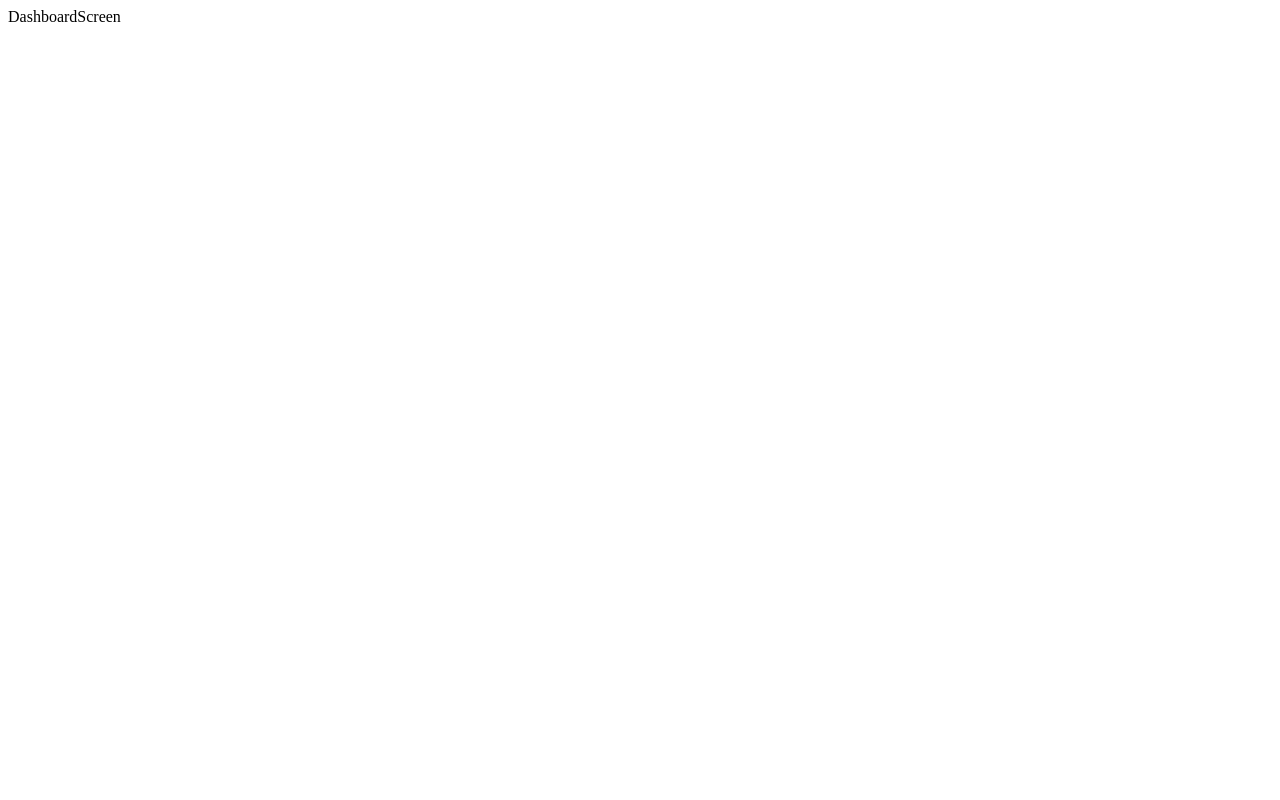
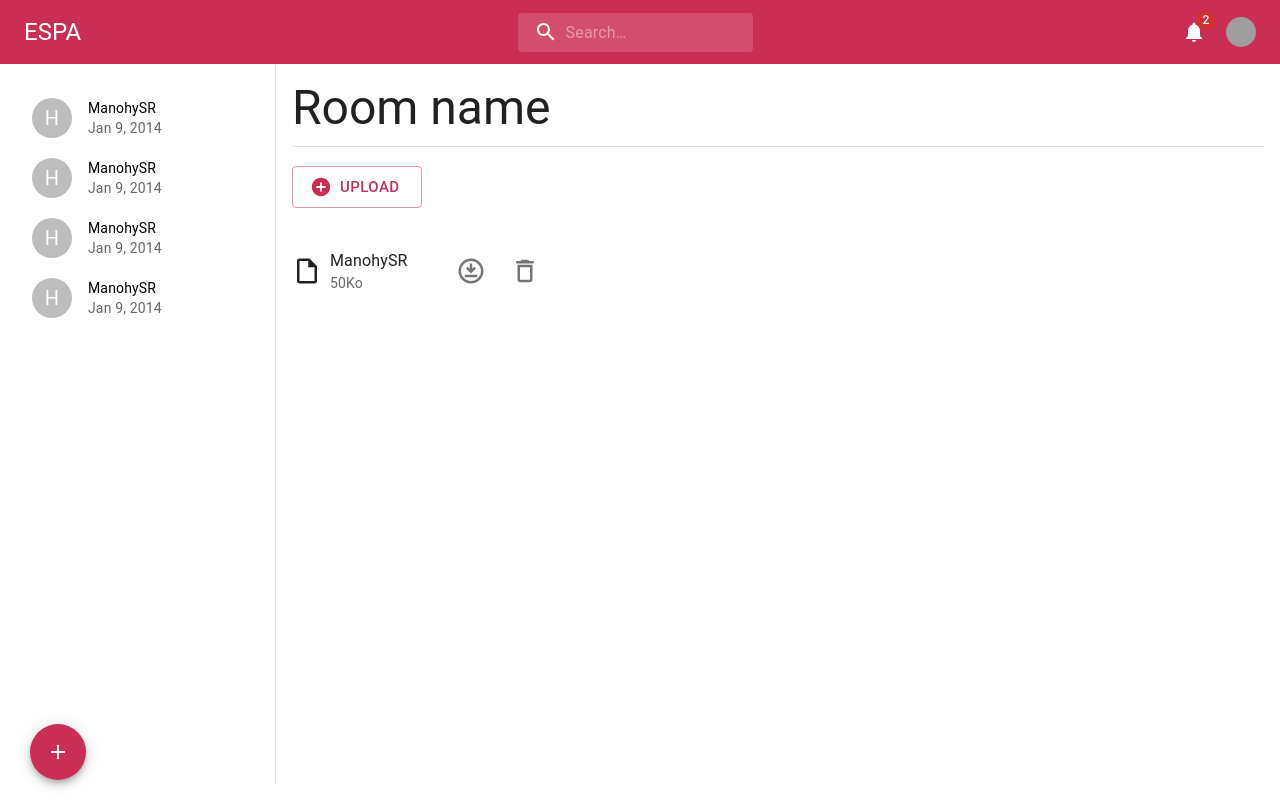
Before and after one commit to 12nomad/hiu-client, a React (Create React App) app: page /dashboard in a window 1280 px wide. Built offline with nearby package versions, Linux system fonts and the light colour scheme; grey boxes are pictures that could not be loaded.

Commit message:
make dashboardScreen

```diff
--- a/package.json
+++ b/package.json
@@ -5,6 +5,7 @@
   "dependencies": {
     "@emotion/react": "^11.9.0",
     "@emotion/styled": "^11.8.1",
+    "@mui/icons-material": "^5.6.2",
     "@mui/material": "^5.6.2",
     "@testing-library/jest-dom": "^5.16.4",
     "@testing-library/react": "^13.1.1",
@@ -14,6 +15,7 @@
     "react-icons": "^4.3.1",
     "react-router-dom": "^6.3.0",
     "react-scripts": "5.0.1",
+    "styled-components": "^5.3.5",
     "web-vitals": "^2.1.4"
   },
   "scripts": {
--- a/src/components/Feed.jsx
+++ b/src/components/Feed.jsx
@@ -21,11 +21,6 @@ const Feed = () => {
       ) : (
         <>
           <Post />
-          <Post />
-          <Post />
-          <Post />
-          <Post />
-          <Post />
         </>
       )}
     </Box>
--- a/src/components/Navbar.jsx
+++ b/src/components/Navbar.jsx
@@ -1,13 +1,19 @@
+import SearchIcon from '@mui/icons-material/Search';
+
+
+
 import { Mail, Notifications, Pets } from "@mui/icons-material";
 import {
   AppBar,
   Avatar,
   Badge,
   Box,
+  CssBaseline,
   InputBase,
   Menu,
   MenuItem,
   styled,
+  alpha,
   Toolbar,
   Typography,
 } from "@mui/material";
@@ -18,12 +24,12 @@ const StyledToolbar = styled(Toolbar)({
   justifyContent: "space-between",
 });
 
-const Search = styled("div")(({ theme }) => ({
-  backgroundColor: "white",
-  padding: "0 10px",
-  borderRadius: theme.shape.borderRadius,
-  width: "40%",
-}));
+// const Search = styled("div")(({ theme }) => ({
+//   backgroundColor: "white",
+//   padding: "0 10px",
+//   borderRadius: theme.shape.borderRadius,
+//   width: "40%",
+// }));
 
 const Icons = styled(Box)(({ theme }) => ({
   display: "none",
@@ -42,22 +48,69 @@ const UserBox = styled(Box)(({ theme }) => ({
     display: "none",
   },
 }));
+
+//search component
+const Search = styled('div')(({ theme }) => ({
+  position: 'relative',
+  borderRadius: theme.shape.borderRadius,
+  backgroundColor: alpha(theme.palette.common.white, 0.15),
+  '&:hover': {
+    backgroundColor: alpha(theme.palette.common.white, 0.25),
+  },
+  marginRight: theme.spacing(2),
+  marginLeft: 0,
+  width: '100%',
+  [theme.breakpoints.up('sm')]: {
+    marginLeft: theme.spacing(3),
+    width: 'auto',
+  },
+}));
+const SearchIconWrapper = styled('div')(({ theme }) => ({
+  padding: theme.spacing(0, 2),
+  height: '100%',
+  position: 'absolute',
+  pointerEvents: 'none',
+  display: 'flex',
+  alignItems: 'center',
+  justifyContent: 'center',
+}));
+
+const StyledInputBase = styled(InputBase)(({ theme }) => ({
+  color: 'inherit',
+  '& .MuiInputBase-input': {
+    padding: theme.spacing(1, 1, 1, 0),
+    // vertical padding + font size from searchIcon
+    paddingLeft: `calc(1em + ${theme.spacing(4)})`,
+    transition: theme.transitions.create('width'),
+    width: '100%',
+    [theme.breakpoints.up('md')]: {
+      width: '20ch',
+    },
+  },
+}));
+
 const Navbar = () => {
   const [open, setOpen] = useState(false);
   return (
-    <AppBar position="sticky">
+    <>
+    <CssBaseline />
+    <AppBar position="sticky" elevation={0}>
       <StyledToolbar>
-        <Typography variant="h6" sx={{ display: { xs: "none", sm: "block" } }}>
-          LAMA DEV
+        <Typography variant="h5" sx={{ display: { xs: "none", sm: "block" } }}>
+          ESPA
         </Typography>
+        {/* logo */}
         <Pets sx={{ display: { xs: "block", sm: "none" } }} />
-        <Search>
-          <InputBase placeholder="search..." />
-        </Search>
+          <Search>
+            <SearchIconWrapper>
+              <SearchIcon />
+            </SearchIconWrapper>
+            <StyledInputBase
+              placeholder="Search…"
+              inputProps={{ 'aria-label': 'search' }}
+            />
+          </Search>
         <Icons>
-          <Badge badgeContent={4} color="error">
-            <Mail />
-          </Badge>
           <Badge badgeContent={2} color="error">
             <Notifications />
           </Badge>
@@ -94,6 +147,7 @@ const Navbar = () => {
         <MenuItem>Logout</MenuItem>
       </Menu>
     </AppBar>
+    </>
   );
 };
 
--- a/src/components/Post.jsx
+++ b/src/components/Post.jsx
@@ -1,57 +1,60 @@
-import { Favorite, FavoriteBorder, MoreVert, Share } from "@mui/icons-material";
-import {
-  Avatar,
-  Card,
-  CardActions,
-  CardContent,
-  CardHeader,
-  CardMedia,
-  Checkbox,
-  IconButton,
-  Typography,
-} from "@mui/material";
+import AddCircleOutlinedIcon from '@mui/icons-material/AddCircleOutlined';
+import { Avatar, Button, Divider, IconButton, List, ListItem, ListItemAvatar, ListItemButton, ListItemText, Stack, styled, Typography } from '@mui/material';
+import { Box } from '@mui/system';
+import InsertDriveFileOutlinedIcon from '@mui/icons-material/InsertDriveFileOutlined';
+import DeleteOutlineOutlinedIcon from '@mui/icons-material/DeleteOutlineOutlined';
+import DownloadForOfflineOutlinedIcon from '@mui/icons-material/DownloadForOfflineOutlined';
+
+
+
+import styles from "styled-components"
+
+// const StyledH2 = styles.h2`
+//   color: "red"
+// `
+
+const StyledWrapper = styles.h2`
+  color: red
+`
+
+// import "./azerty.css"
+
 const Post = () => {
   return (
-    <Card sx={{ margin: 5 }}>
-      <CardHeader
-        avatar={
-          <Avatar sx={{ bgcolor: "red" }} aria-label="recipe">
-            R
-          </Avatar>
-        }
-        action={
-          <IconButton aria-label="settings">
-            <MoreVert />
-          </IconButton>
-        }
-        title="John Doe"
-        subheader="September 14, 2022"
-      />
-      <CardMedia
-        component="img"
-        height="20%"
-        image="https://images.pexels.com/photos/4534200/pexels-photo-4534200.jpeg?auto=compress&cs=tinysrgb&w=1260&h=750&dpr=2"
-        alt="Paella dish"
-      />
-      <CardContent>
-        <Typography variant="body2" color="text.secondary">
-          This impressive paella is a perfect party dish and a fun meal to cook
-          together with your guests. Add 1 cup of frozen peas along with the
-          mussels, if you like.
-        </Typography>
-      </CardContent>
-      <CardActions disableSpacing>
-        <IconButton aria-label="add to favorites">
-          <Checkbox
-            icon={<FavoriteBorder />}
-            checkedIcon={<Favorite sx={{ color: "red" }} />}
-          />
-        </IconButton>
-        <IconButton aria-label="share">
-          <Share />
-        </IconButton>
-      </CardActions>
-    </Card>
+    <>
+    <Typography variant='h3'>
+      Room name
+    </Typography>
+    <Divider sx={{ marginTop: "1%" }} />
+    <Box sx={{ marginTop: "2%" }}>
+      <Box>
+        <Button variant='outlined' size='large' startIcon={<AddCircleOutlinedIcon />}>
+          Upload
+        </Button>
+      </Box>
+      <Box width="30%" marginTop={5}>
+        <Stack direction="row" width="50%" spacing={5} sx={{ marginTop: "1%", diplay: "flex", alignItems: "center" }}>
+          <Box>
+            <Stack direction="row" spacing={1} sx={{ display: "flex", alignItems: "center" }}>
+              <InsertDriveFileOutlinedIcon sx={{ fontSize: "30px" }}/>
+                <ListItemText primary="ManohySR" secondary="50Ko" />
+            </Stack>
+          </Box>
+          <Box>
+            <Stack direction="row" spacing={1}>
+              <IconButton>
+                <DownloadForOfflineOutlinedIcon sx={{ fontSize: "30px" }}/>
+              </IconButton>
+              <IconButton>
+                <DeleteOutlineOutlinedIcon sx={{ fontSize: "30px" }}/>
+              </IconButton>
+            </Stack>
+          </Box>
+        </Stack>
+      </Box>
+    </Box>
+
+    </>
   );
 };
 
--- a/src/components/Sidebar.jsx
+++ b/src/components/Sidebar.jsx
@@ -1,96 +1,80 @@
+// import {
+//   AccountBox,
+//   Article,
+//   Group,
+//   Home,
+//   ModeNight,
+//   Person,
+//   Settings,
+//   Storefront,
+// } from "@mui/icons-material";
 import {
-  AccountBox,
-  Article,
-  Group,
-  Home,
-  ModeNight,
-  Person,
-  Settings,
-  Storefront,
-} from "@mui/icons-material";
-import {
+  Avatar,
   Box,
   List,
   ListItem,
+  ListItemAvatar,
   ListItemButton,
   ListItemIcon,
   ListItemText,
-  Switch,
+  styled,
+  Divider
 } from "@mui/material";
 import React from "react";
+import theme from "../theme";
 
-const Sidebar = ({mode,setMode}) => {
+
+const Sidebar = () => {
   return (
-    <Box flex={1} p={2} sx={{ display: { xs: "none", sm: "block" } }}>
+    <>
+    <Box flex={1} p={2} sx={{ width: "300px", height: "90vh" }}>
       <Box position="fixed">
-        <List>
-          <ListItem disablePadding>
-            <ListItemButton component="a" href="#home">
-              <ListItemIcon>
-                <Home />
-              </ListItemIcon>
-              <ListItemText primary="Homepage" />
+        <List dense sx={{ width: '100%', maxWidth: 360, color : "black" }}>
+              <ListItem
+                  disablePadding
+                >
+                <ListItemButton>
+                  <ListItemAvatar>
+                  <Avatar>H</Avatar>
+                  </ListItemAvatar>
+                  <ListItemText primary="ManohySR" secondary="Jan 9, 2014" />
                 </ListItemButton>
               </ListItem>
-          <ListItem disablePadding>
-            <ListItemButton component="a" href="#simple-list">
-              <ListItemIcon>
-                <Article />
-              </ListItemIcon>
-              <ListItemText primary="Pages" />
+              <ListItem
+                disablePadding
+              >
+                <ListItemButton>
+                  <ListItemAvatar>
+                  <Avatar>H</Avatar>
+                  </ListItemAvatar>
+                  <ListItemText primary="ManohySR" secondary="Jan 9, 2014" />
                 </ListItemButton>
               </ListItem>
-          <ListItem disablePadding>
-            <ListItemButton component="a" href="#simple-list">
-              <ListItemIcon>
-                <Group />
-              </ListItemIcon>
-              <ListItemText primary="Groups" />
+              <ListItem
+                disablePadding
+              >
+                <ListItemButton>
+                  <ListItemAvatar>
+                  <Avatar>H</Avatar>
+                  </ListItemAvatar>
+                  <ListItemText primary="ManohySR" secondary="Jan 9, 2014" />
                 </ListItemButton>
               </ListItem>
-          <ListItem disablePadding>
-            <ListItemButton component="a" href="#simple-list">
-              <ListItemIcon>
-                <Storefront />
-              </ListItemIcon>
-              <ListItemText primary="Marketplace" />
-            </ListItemButton>
-          </ListItem>
-          <ListItem disablePadding>
-            <ListItemButton component="a" href="#simple-list">
-              <ListItemIcon>
-                <Person />
-              </ListItemIcon>
-              <ListItemText primary="Friends" />
-            </ListItemButton>
-          </ListItem>
-          <ListItem disablePadding>
-            <ListItemButton component="a" href="#simple-list">
-              <ListItemIcon>
-                <Settings />
-              </ListItemIcon>
-              <ListItemText primary="Settings" />
-            </ListItemButton>
-          </ListItem>
-          <ListItem disablePadding>
-            <ListItemButton component="a" href="#simple-list">
-              <ListItemIcon>
-                <AccountBox />
-              </ListItemIcon>
-              <ListItemText primary="Profile" />
-            </ListItemButton>
-          </ListItem>
-          <ListItem disablePadding>
-            <ListItemButton component="a" href="#simple-list">
-              <ListItemIcon>
-                <ModeNight />
-              </ListItemIcon>
-              <Switch onChange={e=>setMode(mode === "light" ? "dark" : "light")}/>
+              <ListItem
+                disablePadding
+              >
+                <ListItemButton>
+                  <ListItemAvatar>
+                  <Avatar>H</Avatar>
+                  </ListItemAvatar>
+                  <ListItemText primary="ManohySR" secondary="Jan 9, 2014" />
                 </ListItemButton>
               </ListItem>
         </List>
       </Box>
     </Box>
+    <Divider orientation="vertical" flexItem/>
+    </>
   );
 };
 
--- a/src/index.css
+++ b/src/index.css
@@ -1,13 +1,5 @@
-body {
+* {
+  box-sizing: border-box;
+  padding: 0;
   margin: 0;
-  font-family: -apple-system, BlinkMacSystemFont, 'Segoe UI', 'Roboto', 'Oxygen',
-    'Ubuntu', 'Cantarell', 'Fira Sans', 'Droid Sans', 'Helvetica Neue',
-    sans-serif;
-  -webkit-font-smoothing: antialiased;
-  -moz-osx-font-smoothing: grayscale;
 }
-
-code {
-  font-family: source-code-pro, Menlo, Monaco, Consolas, 'Courier New',
-    monospace;
-}
--- a/src/screens/DashboardScreen.jsx
+++ b/src/screens/DashboardScreen.jsx
@@ -1,5 +1,31 @@
+import Sidebar from "../components/Sidebar";
+import Feed from "../components/Feed";
+import { Box, CssBaseline, Stack } from "@mui/material";
+import Navbar from "../components/Navbar";
+import Add from "../components/Add";
+import { useState } from "react";
+
 const DashboardScreen = () => {
-  return <div>DashboardScreen</div>;
-};
+  const [mode, setMode] = useState("light");
+
+  // const darkTheme = createTheme({
+  //   palette: {
+  //     mode: mode,
+  //   },
+  // });
+  return (
+    <>
+      <CssBaseline />
+      <Box bgcolor={"background.default"} color={"text.primary"}>
+        <Navbar />
+        <Stack direction="row" justifyContent="space-between">
+          <Sidebar />
+          <Feed />
+        </Stack>
+        <Add />
+      </Box>
+    </>
+  );
+}
 
 export default DashboardScreen;
```
Also changed, not shown: src/components/Rightbar.jsx (deleted, +0 -156 lines), 1 other file (tests, documents, lock files or other folders). Lines whose indentation alone changed are shown as unchanged.
